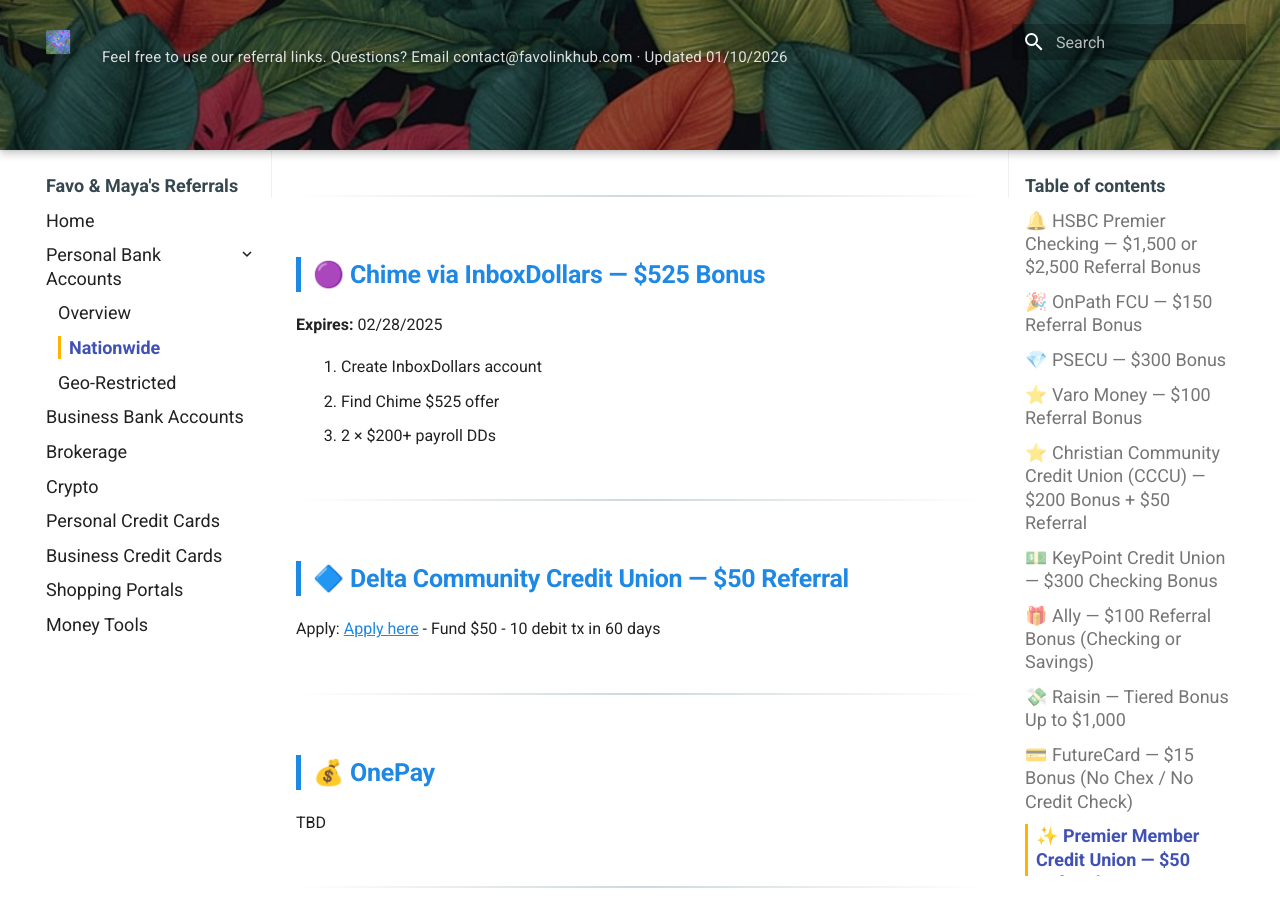
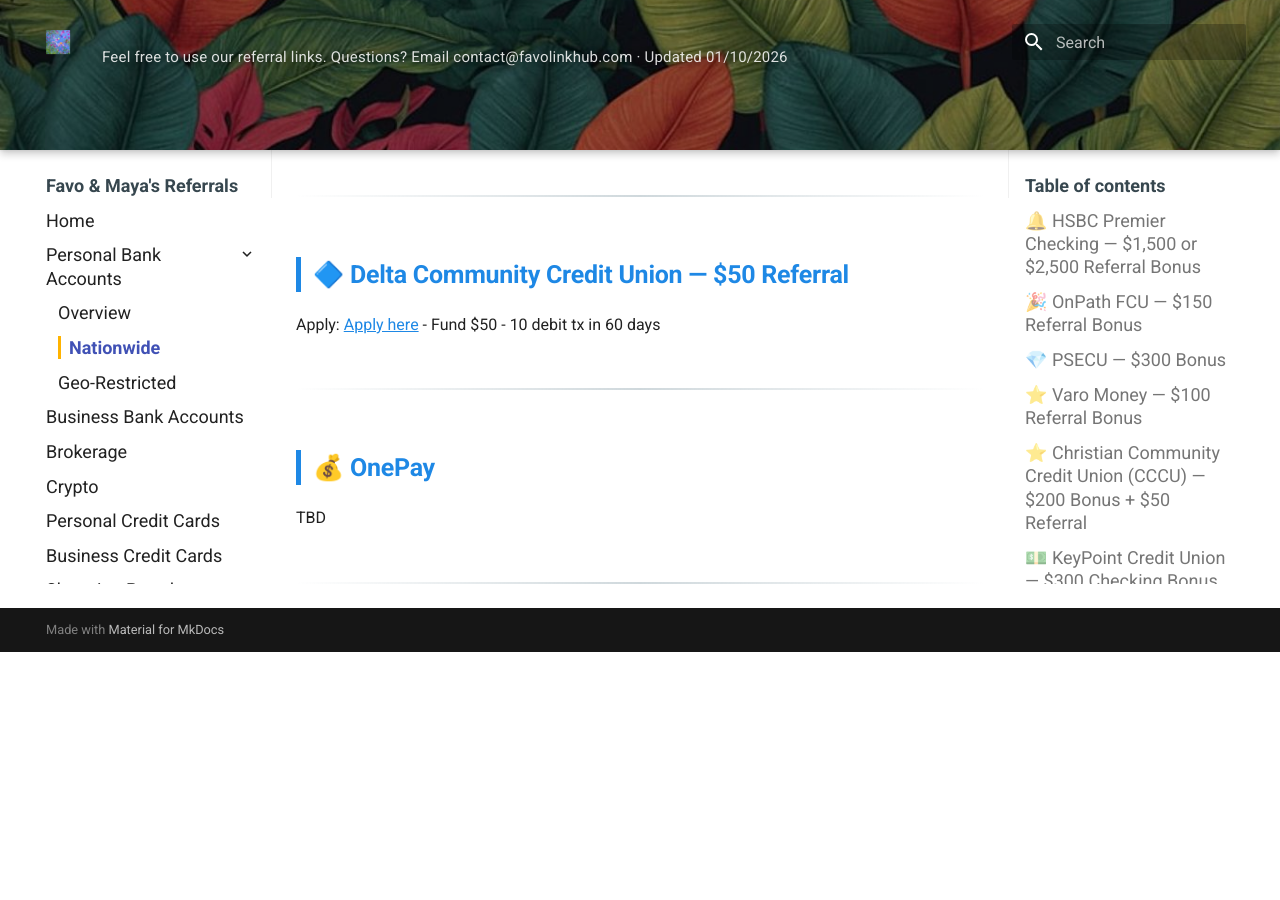
Before and after one commit to whispersofzephyr/favolinkhub-site, an MkDocs documentation site: the page built from docs/personal-bank-nationwide.md, in a window 1280 px wide and 900 px high, scrolled down 4929 px. Built offline with MkDocs 1.6.1 and Material for MkDocs 9.7.7, drawn with Linux system fonts in a browser that asks for light colours; after the commit the page ends 5581 px from its top, so only the background shows below that.

Commit message:
Update personal-bank-nationwide.md

```diff
--- a/docs/personal-bank-nationwide.md
+++ b/docs/personal-bank-nationwide.md
@@ -161,15 +161,6 @@ Money market referral; checking promos run separately at times.
 
 ---
 
-## 🟣 Chime via InboxDollars — $525 Bonus
-**Expires:** 02/28/2025
-
-1. Create InboxDollars account
-2. Find Chime $525 offer
-3. 2 × $200+ payroll DDs
-
----
-
 ## 🔷 Delta Community Credit Union — $50 Referral
 
 Apply: [Apply here](https://refer.deltacommunitycu.com/zhishanw-9)
```
